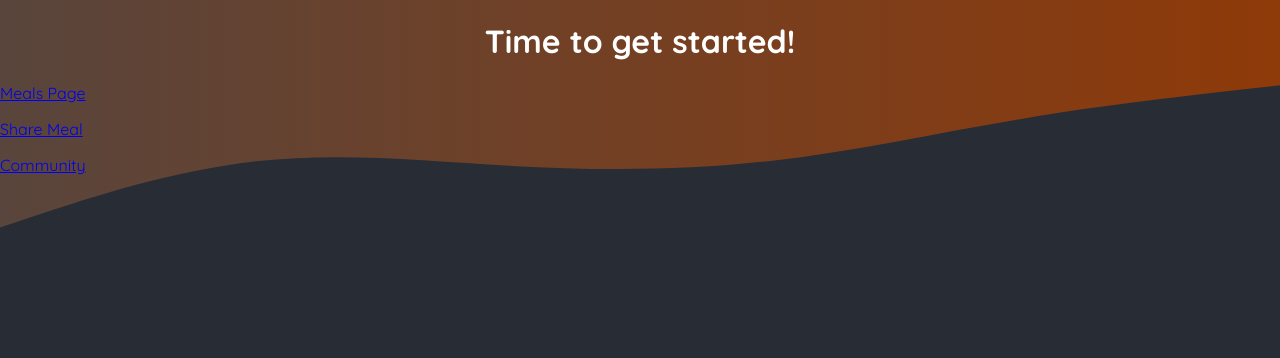
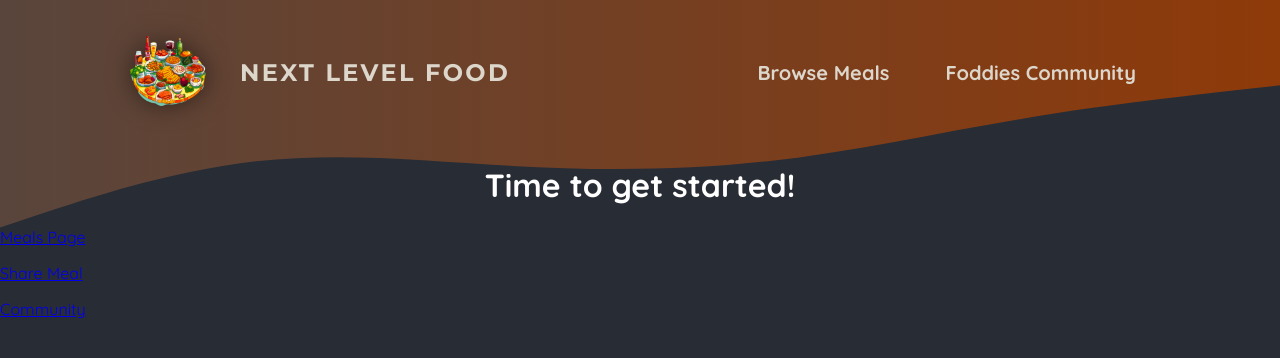
Before and after one commit to AndreaParrini/react-25-next-js-foddies, a Next.js app: page / in a window 1280 px wide. Shown: the top 358 px of the page. Built offline with nearby package versions, Linux system fonts and the light colour scheme.

Commit message:
add header components and create a style module import in layout

```diff
--- a/app/layout.js
+++ b/app/layout.js
@@ -1,4 +1,6 @@
 import './globals.css';
+
+import MainHeader from '@/components/main-header';
 
 export const metadata = {
   title: 'NextLevel Food',
@@ -29,7 +31,7 @@
             ></path>
           </svg>
         </div>
-
+        <MainHeader />
         {children}
       </body>
     </html>
--- /dev/null
+++ b/components/main-header.js
@@ -0,0 +1,27 @@
+import Link from "next/link";
+
+import logoImg from '@/assets/logo.png';
+
+import classes from './main-header.module.css';
+
+export default function MainHeader(){
+    return (
+        <header className={classes.header}>
+            <Link className={classes.logo} href='/'>
+                <img src={logoImg.src} alt='A plate with food on it'/>
+                Next Level Food
+            </Link>
+
+            <nav className={classes.nav}>
+                <ul>
+                    <li>
+                        <Link href='/meals'>Browse Meals</Link>
+                    </li>
+                    <li>
+                        <Link href='/community'>Foddies Community</Link>
+                    </li>
+                </ul>
+            </nav>
+        </header>
+    )
+}
--- /dev/null
+++ b/components/main-header.module.css
@@ -0,0 +1,67 @@
+.header {
+    display: flex;
+    justify-content: space-between;
+    align-items: center;
+    padding: 2rem 1rem;
+}
+
+@media (min-width: 768px) {
+    .header {
+        padding: 2rem 10%;
+    }
+}
+
+.nav ul {
+    list-style: none;
+    margin: 0;
+    padding: 0;
+    display: flex;
+    gap: 1.5rem;
+    /* font-family: 'Montserrat', sans-serif; */
+    font-size: 1.25rem;
+}
+
+.nav a {
+    text-decoration: none;
+    color: #ddd6cb;
+    font-weight: bold;
+    padding: 0.5rem 1rem;
+    border-radius: 0.5rem;
+}
+
+.nav a:hover,
+.nav a:active {
+    background: linear-gradient(90deg, #ff8a05, #f9b331);
+    background-clip: text;
+    -webkit-background-clip: text;
+    -webkit-text-fill-color: transparent;
+    text-shadow: 0 0 18px rgba(248, 190, 42, 0.8);
+}
+
+.active {
+    background: linear-gradient(90deg, #ff8a05, #f9b331);
+    background-clip: text;
+    -webkit-background-clip: text;
+    -webkit-text-fill-color: transparent;
+}
+
+.logo {
+    display: flex;
+    align-items: center;
+    justify-content: center;
+    gap: 2rem;
+    text-decoration: none;
+    color: #ddd6cb;
+    font-weight: bold;
+    font-family: 'Montserrat', sans-serif;
+    letter-spacing: 0.15rem;
+    text-transform: uppercase;
+    font-size: 1.5rem;
+}
+
+.logo img {
+    width: 5rem;
+    height: 5rem;
+    object-fit: contain;
+    filter: drop-shadow(0 0 0.75rem rgba(0, 0, 0, 0.5));
+}
```
